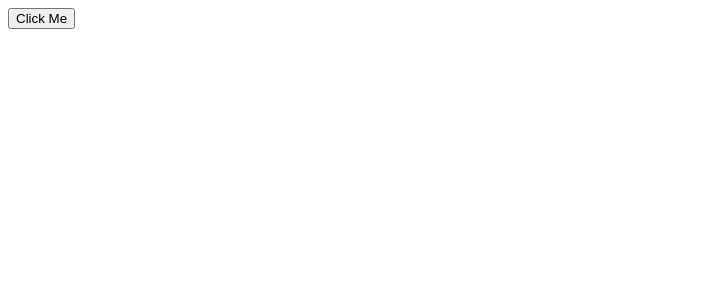
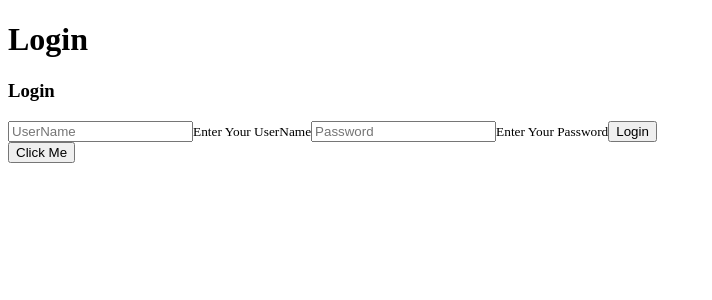
Before and after one commit to tpadilla10117/post-integration, a React (Create React App) app: page / in a window 1280 px wide. Shown: the top 300 px of the page, without its empty margins (0-712 px from the left). Built offline with nearby package versions, Linux system fonts and the light colour scheme.

Commit message:
began reviewing login persistence

```diff
--- a/src/api/xutils.js
+++ b/src/api/xutils.js
@@ -22,3 +22,5 @@ const BASE ="http://localhost:3000/api";
             console.error(error)
         }
     }
+
+    export default callApi;
--- a/src/frontend/App.js
+++ b/src/frontend/App.js
@@ -1,6 +1,6 @@
 import React, { useState, useEffect } from 'react';
 
-import { Posts, Button } from "./utils";
+import { Posts, Button, Navbar, LoginHandle } from "./utils";
 import axios from 'axios';
 
 const BASE_URL = "http://localhost:3000/api";
@@ -10,6 +10,8 @@ const BASE_URL = "http://localhost:3000/api";
 function App() {
 
   const [ postData, setPostData ] = useState([]);
+  const [ token, setToken ] = useState('');
+  const [ user, setUser ] = useState( {} );
 
 //This function grabs all posts from the API and sets on state:
   async function postDataRetrieval () {
@@ -50,7 +52,8 @@ function App() {
   return (
     <div className="App">
 
-
+      <Navbar />
+      <LoginHandle token={token} setToken={setToken} user={user} setUser={setUser} />
       <Button postData={postData} setPostData={setPostData} postDataRetrieval={postDataRetrieval}/>
       <Posts postData={postData} postDataRetrieval={postDataRetrieval}/>
 
--- /dev/null
+++ b/src/frontend/components/navbar.js
@@ -0,0 +1,11 @@
+import React from 'react';
+
+function Navbar () {
+    return (
+        <div>
+            <h1>Login</h1>
+        </div>
+    );
+};
+
+export default Navbar;
--- a/src/frontend/components/posts.js
+++ b/src/frontend/components/posts.js
@@ -1,4 +1,4 @@
-import React, {useEffect} from "react";
+import React from "react";
 
 function Posts (props) {
 
--- a/src/frontend/feature/login.jsx
+++ b/src/frontend/feature/login.jsx
@@ -1,6 +1,6 @@
 import React, { useEffect, useState } from 'react';
 import axios from 'axios';
-import callApi from "../../utils.js"
+import callApi from "../../api/xutils";
 
 const BASE ="http://localhost:3000/api";
 
@@ -9,6 +9,8 @@ const LoginHandle = (props) => {
     const [username, setUsername] = useState('');
     const [password, setPassword] = useState('');
     const {token, setToken, user, setUser} = props;
+
+/* Handler that runs on submit of the returned form: */
 
     const handleLogin = async (event) => {
       try {
@@ -31,7 +33,7 @@ const LoginHandle = (props) => {
       } catch (error) {
           console.log(error);
       }
-        }
+    };
 
     useEffect(() => {
         if(token) {
--- a/src/frontend/utils.js
+++ b/src/frontend/utils.js
@@ -3,3 +3,7 @@
     export { default as Posts } from './components/posts.js';
 
     export { default as Button } from './components/button.js';
+
+    export { default as Navbar } from './components/navbar.js';
+
+    export { default as LoginHandle } from './feature/login.jsx';
```
Also changed, not shown: src/frontend/pages/loginpg.js (added).
